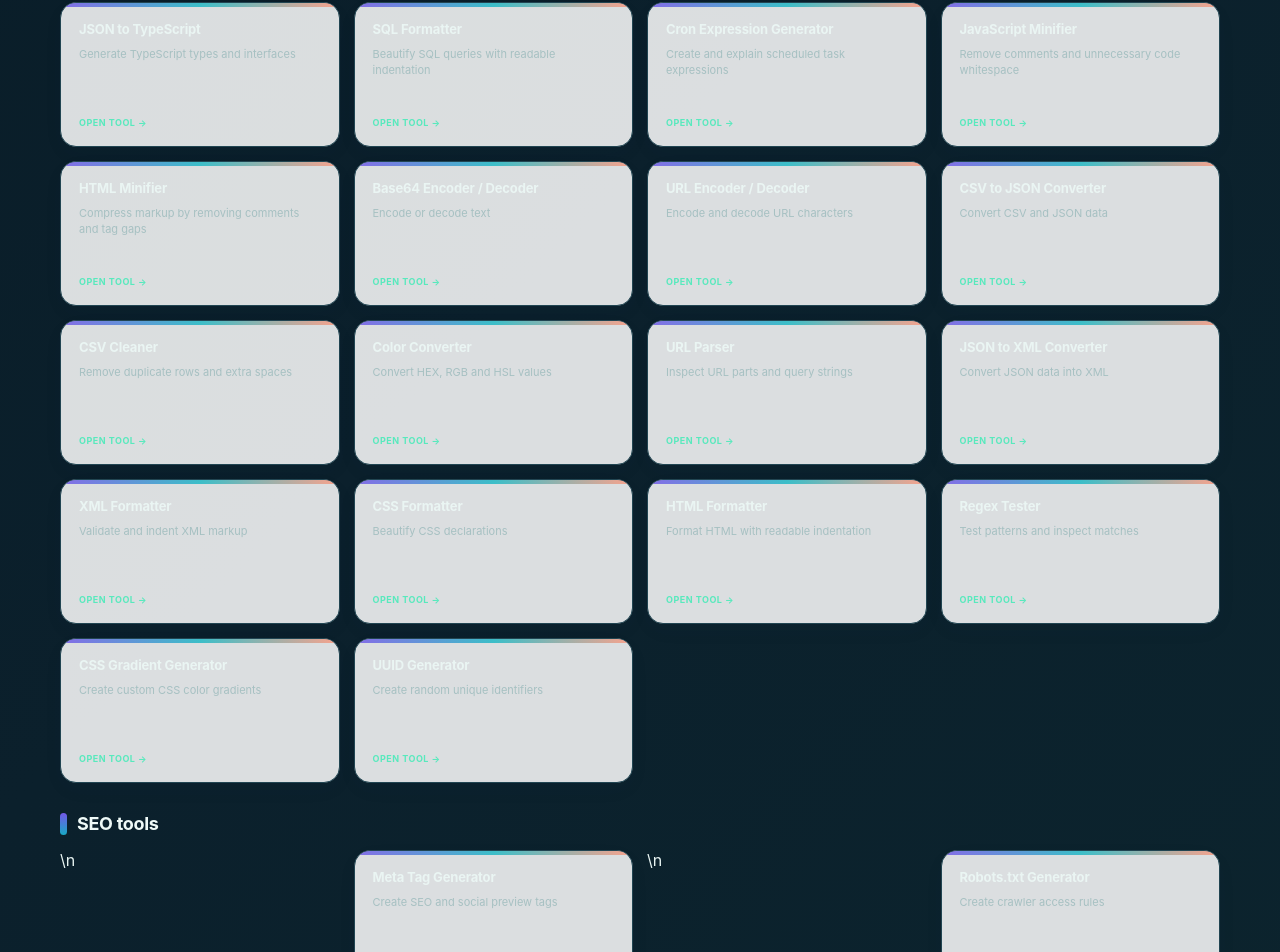
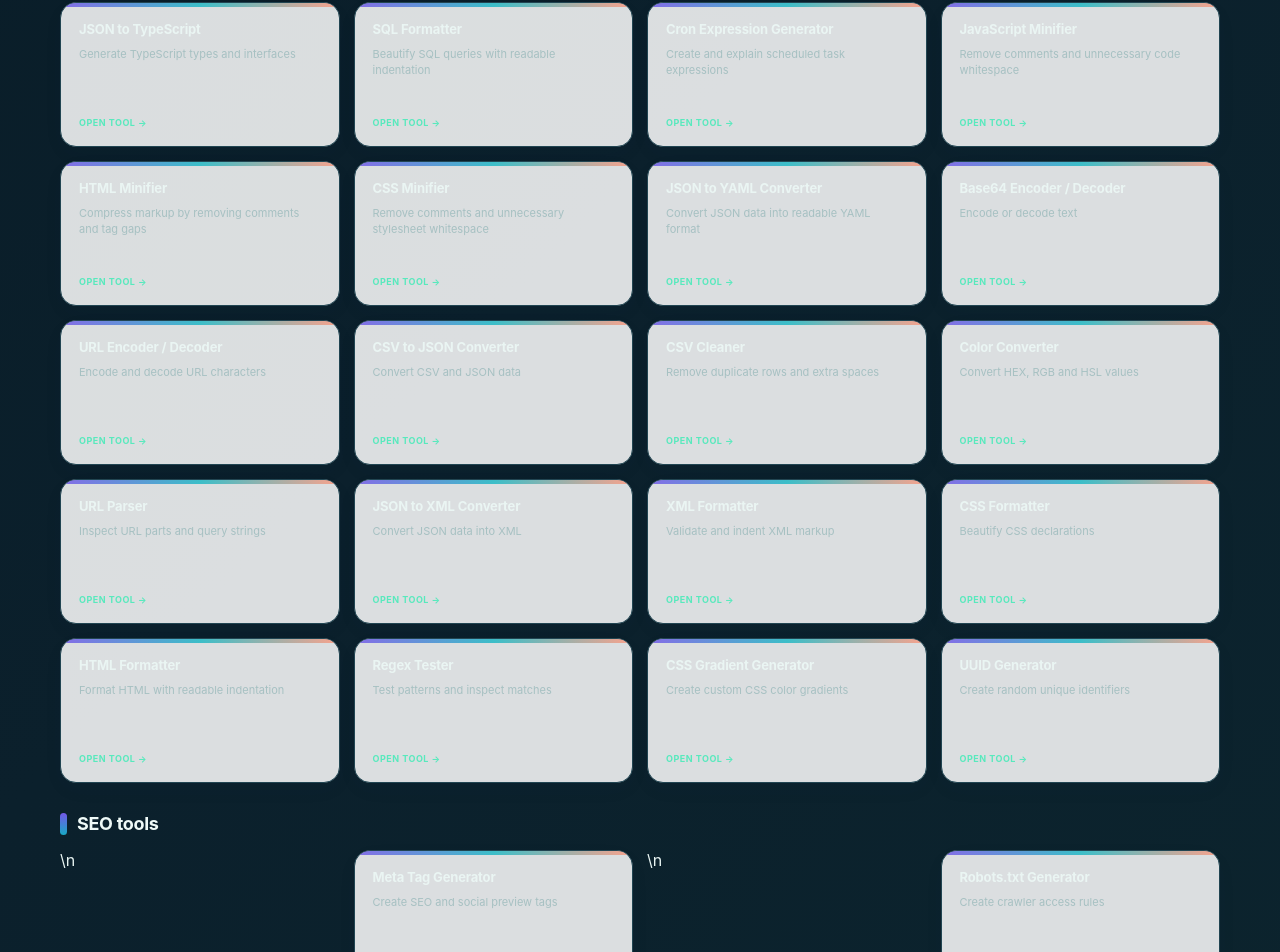
Before and after one commit to ya6331856-cpu/pic-to-spec, a Next.js app: page / in a window 1280 px wide. Shown: the part 3560-4512 px from the top of the page. Built offline with nearby package versions, Linux system fonts and the light colour scheme; no server answers.

Commit message:
Register CSS minifier and JSON to YAML tools

```diff
--- a/app/page.tsx
+++ b/app/page.tsx
@@ -199,6 +199,8 @@ export default function Home() {
         <a className="tool-card" href="/cron-expression-generator"><b>Cron Expression Generator</b><small>Create and explain scheduled task expressions</small><strong>OPEN TOOL →</strong></a>
         <a className="tool-card" href="/javascript-minifier"><b>JavaScript Minifier</b><small>Remove comments and unnecessary code whitespace</small><strong>OPEN TOOL →</strong></a>
         <a className="tool-card" href="/html-minifier"><b>HTML Minifier</b><small>Compress markup by removing comments and tag gaps</small><strong>OPEN TOOL →</strong></a>
+        <a className="tool-card" href="/css-minifier"><b>CSS Minifier</b><small>Remove comments and unnecessary stylesheet whitespace</small><strong>OPEN TOOL →</strong></a>
+        <a className="tool-card" href="/json-to-yaml-converter"><b>JSON to YAML Converter</b><small>Convert JSON data into readable YAML format</small><strong>OPEN TOOL →</strong></a>
         <a className="tool-card" href="/base64-encoder-decoder"><b>Base64 Encoder / Decoder</b><small>Encode or decode text</small><strong>OPEN TOOL →</strong></a>
         <a className="tool-card" href="/url-encoder-decoder"><b>URL Encoder / Decoder</b><small>Encode and decode URL characters</small><strong>OPEN TOOL →</strong></a>
         <a className="tool-card" href="/csv-json-converter"><b>CSV to JSON Converter</b><small>Convert CSV and JSON data</small><strong>OPEN TOOL →</strong></a>
```
